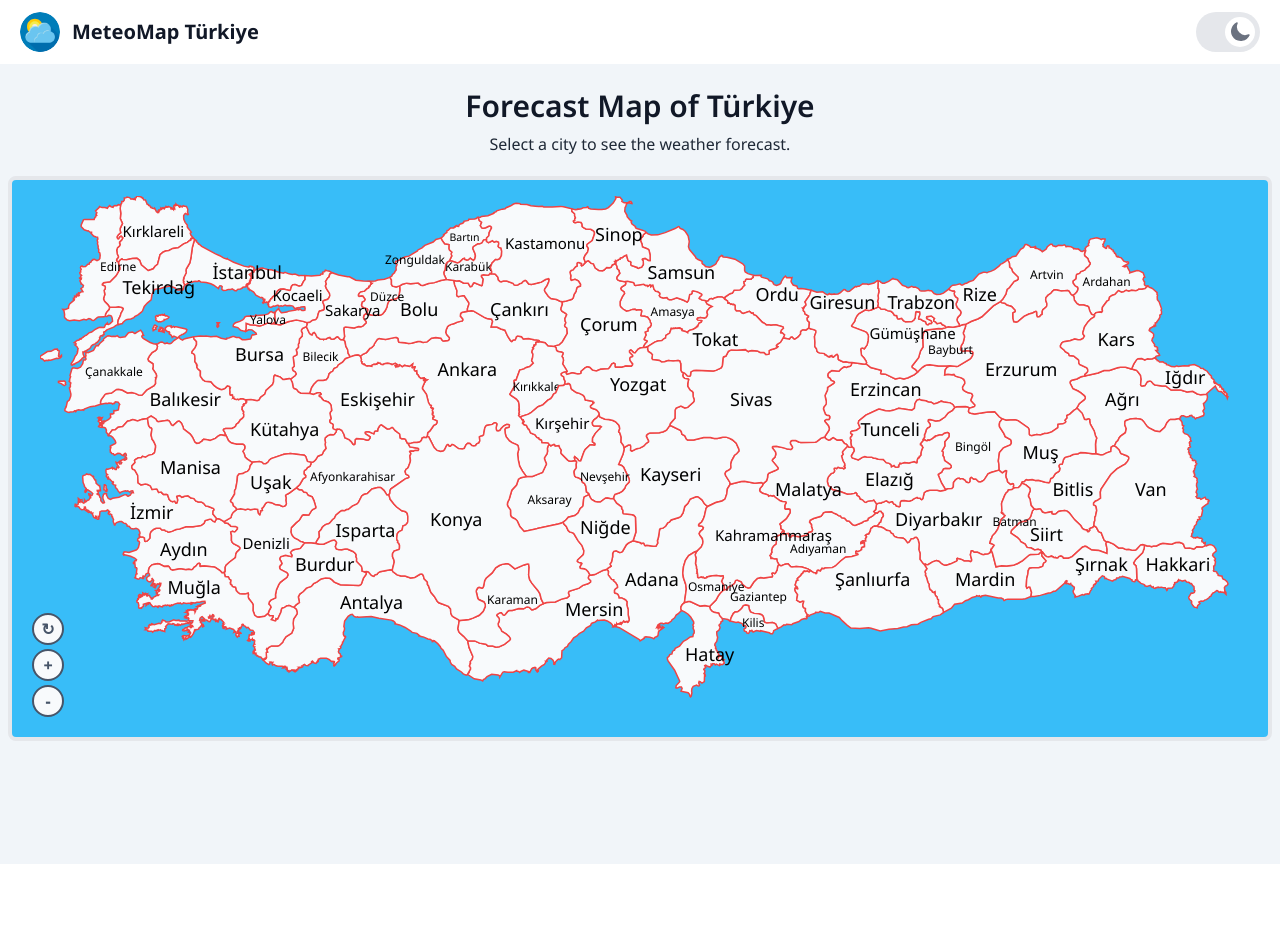
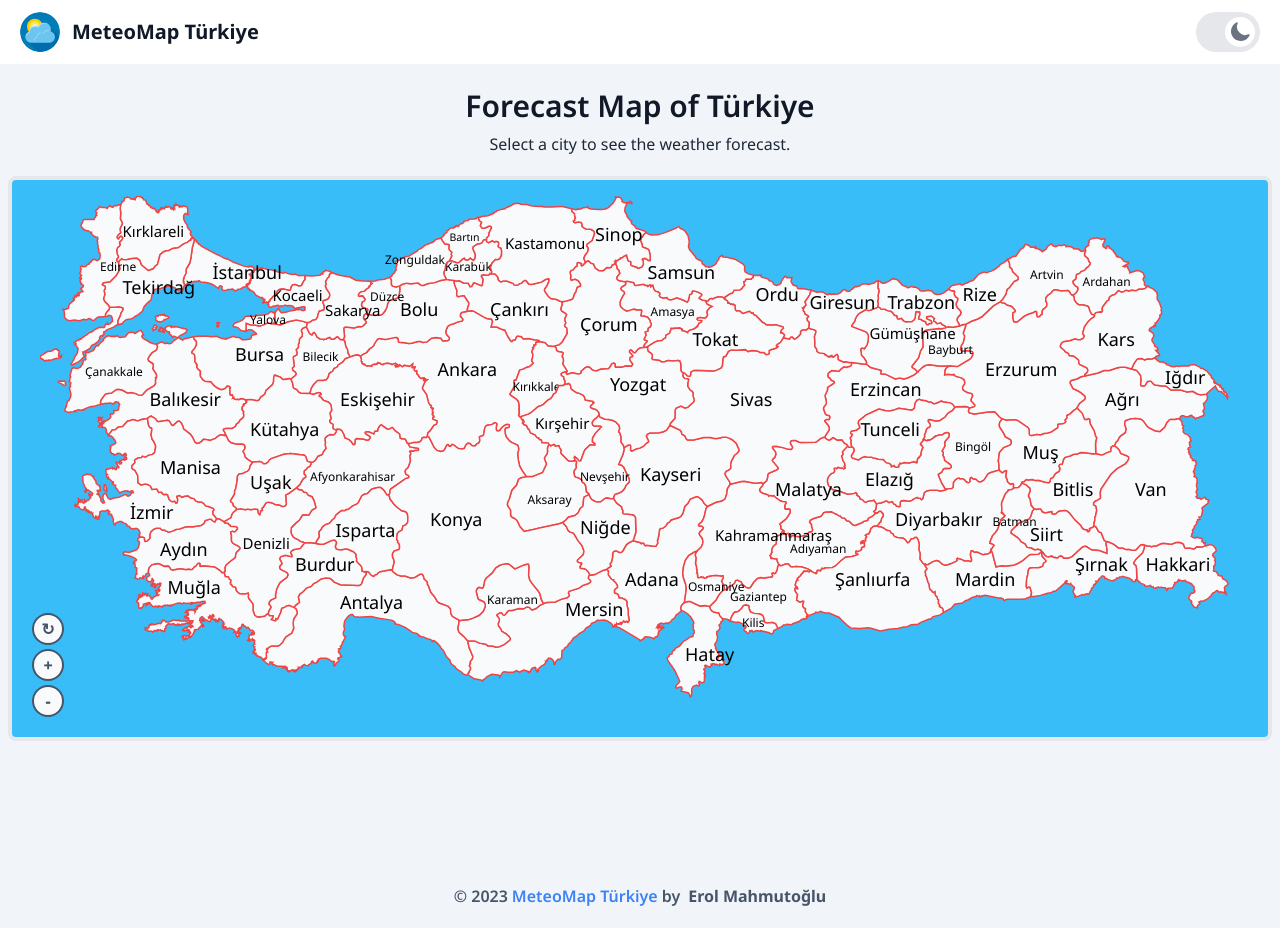
Before and after one commit to erol1098/turkey-weather-map, a Next.js app: page / in a window 1280 px wide. Before the commit the page ends 864 px from the top, so only its background shows below. Built offline with nearby package versions, Linux system fonts and the light colour scheme.

Commit message:
Add Footer component and update layout and page components

```diff
--- a/src/app/layout.jsx
+++ b/src/app/layout.jsx
@@ -1,7 +1,7 @@
 import { Noto_Sans } from 'next/font/google';
 
 import './globals.css';
-import { Header, ThemeProvider } from '@/components';
+import { Footer, Header, ThemeProvider } from '@/components';
 
 const noto = Noto_Sans({ subsets: ['latin'] });
 
@@ -21,8 +21,9 @@ export default function RootLayout({ children }) {
           disableTransitionOnChange
         >
           <Header />
-          <main>{children}</main>
+          {children}
         </ThemeProvider>
+        <Footer />
       </body>
     </html>
   );
--- a/src/app/loading.jsx
+++ b/src/app/loading.jsx
@@ -1,6 +1,6 @@
 const Loading = () => {
   return (
-    <div className='flex justify-center items-center w-full h-screen'>
+    <div className='flex justify-center items-center w-full h-lvh'>
       <div className='w-16 h-16 border-4 border-t-4 border-gray-200 rounded-full animate-spin'></div>
     </div>
   );
--- a/src/app/page.jsx
+++ b/src/app/page.jsx
@@ -6,14 +6,14 @@ const HomePage = async ({ searchParams }) => {
   const city = searchParams.city;
 
   return (
-    <>
+    <main>
       <Suspense>
         <Home />
       </Suspense>
       <Suspense>
         <ForecastSidebar city={city} />
       </Suspense>
-    </>
+    </main>
   );
 };
 
--- /dev/null
+++ b/src/components/Footer/index.jsx
@@ -0,0 +1,33 @@
+const Footer = () => {
+  return (
+    <footer className='w-full h-16 flex flex-wrap items-center justify-center bg-slate-100 dark:bg-slate-700 text-slate-900 dark:text-slate-100 px-4'>
+      <div className='flex items-center justify-center gap-1'>
+        <span className='text-slate-600 dark:text-slate-400 font-semibold text-md'>
+          &copy; {new Date().getFullYear()}
+        </span>
+        <span className='flex items-center justify-center gap-1'>
+          <a
+            className='text-blue-500 dark:text-blue-400 font-semibold text-md'
+            href='https://github.com/erol1098/turkey-weather-map'
+            target='_blank'
+          >
+            MeteoMap Türkiye
+          </a>
+
+          <span className='text-slate-600 dark:text-slate-400 font-semibold text-md'>
+            by
+          </span>
+          <a
+            className='text-slate-600 dark:text-slate-400 font-bold text-md ps-1'
+            href='https://www.linkedin.com/in/erol-mahmutoglu/'
+            target='_blank'
+          >
+            Erol Mahmutoğlu
+          </a>
+        </span>
+      </div>
+    </footer>
+  );
+};
+
+export default Footer;
--- a/src/components/ForecastSidebar/index.jsx
+++ b/src/components/ForecastSidebar/index.jsx
@@ -32,11 +32,9 @@ const ForecastSidebar = ({ city = '' }) => {
     // eslint-disable-next-line react-hooks/exhaustive-deps
   }, [city]);
 
-  console.log('error: ', error);
-
   return (
     <section
-      className={`absolute top-0 right-0 w-[375px] h-lvh bg-teal-100 dark:bg-slate-900 shadow-xl ${openSidebar} transition-all duration-500 ease-in-out px-2 py-4 select-none z-20`}
+      className={`absolute top-0 right-0 w-[375px] min-h-lvh bg-teal-100 dark:bg-slate-900 shadow-xl ${openSidebar} transition-all duration-500 ease-in-out px-2 py-4 rounded-lg select-none z-20`}
     >
       {city && (
         <ForecastCard
--- a/src/components/Home/index.jsx
+++ b/src/components/Home/index.jsx
@@ -4,7 +4,7 @@ import PageTitle from './PageTitle';
 
 const Home = () => {
   return (
-    <section className='w-full min-h-lvh px-2 bg-slate-100 dark:bg-slate-700 flex flex-col items-center justify-start gap-5 py-6'>
+    <section className='w-full min-h-lvh px-2 bg-slate-100 dark:bg-slate-700 flex flex-col items-center justify-start gap-5 pt-6'>
       <PageTitle
         title='Forecast Map of Türkiye'
         subtitle='Select a city to see the weather forecast.'
--- a/src/components/MapContainer/MapControls/MapControlButton.jsx
+++ b/src/components/MapContainer/MapControls/MapControlButton.jsx
@@ -1,7 +1,7 @@
 const MapControlButton = ({ text = '', onClick = () => {} }) => {
   return (
     <button
-      className='w-8 h-8 text-md font-extrabold rounded-full bg-slate-50 dark:bg-slate-400 text-slate-600 dark:text-slate-50 hover:bg-slate-100 dark:hover:bg-slate-400 border-2 border-slate-600 dark:border-slate-100 transition-all duration-300 ease-out'
+      className='w-8 h-8 text-md font-extrabold rounded-full bg-slate-50 dark:bg-slate-400 text-slate-600 dark:text-slate-200 hover:bg-slate-300 dark:hover:bg-slate-100 border-2 border-slate-600 dark:border-slate-100 transition-all duration-300 ease-out'
       onClick={onClick}
     >
       {text}
--- a/src/components/index.js
+++ b/src/components/index.js
@@ -3,5 +3,6 @@ import Map from './Map';
 import Header from './Header';
 import ForecastSidebar from './ForecastSidebar';
 import ThemeProvider from './Providers/theme-provider';
+import Footer from './Footer';
 
-export { Home, Map, Header, ForecastSidebar, ThemeProvider };
+export { Home, Map, Header, ForecastSidebar, ThemeProvider, Footer };
```
